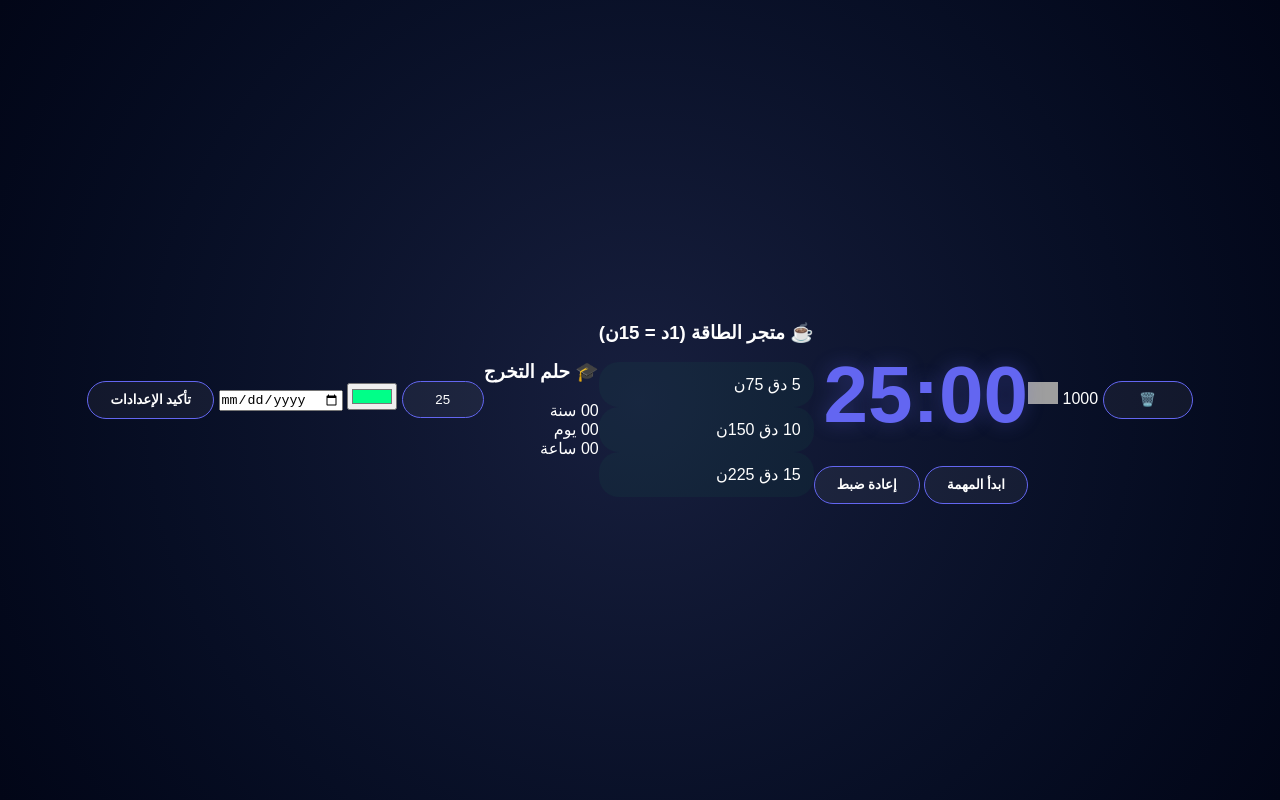
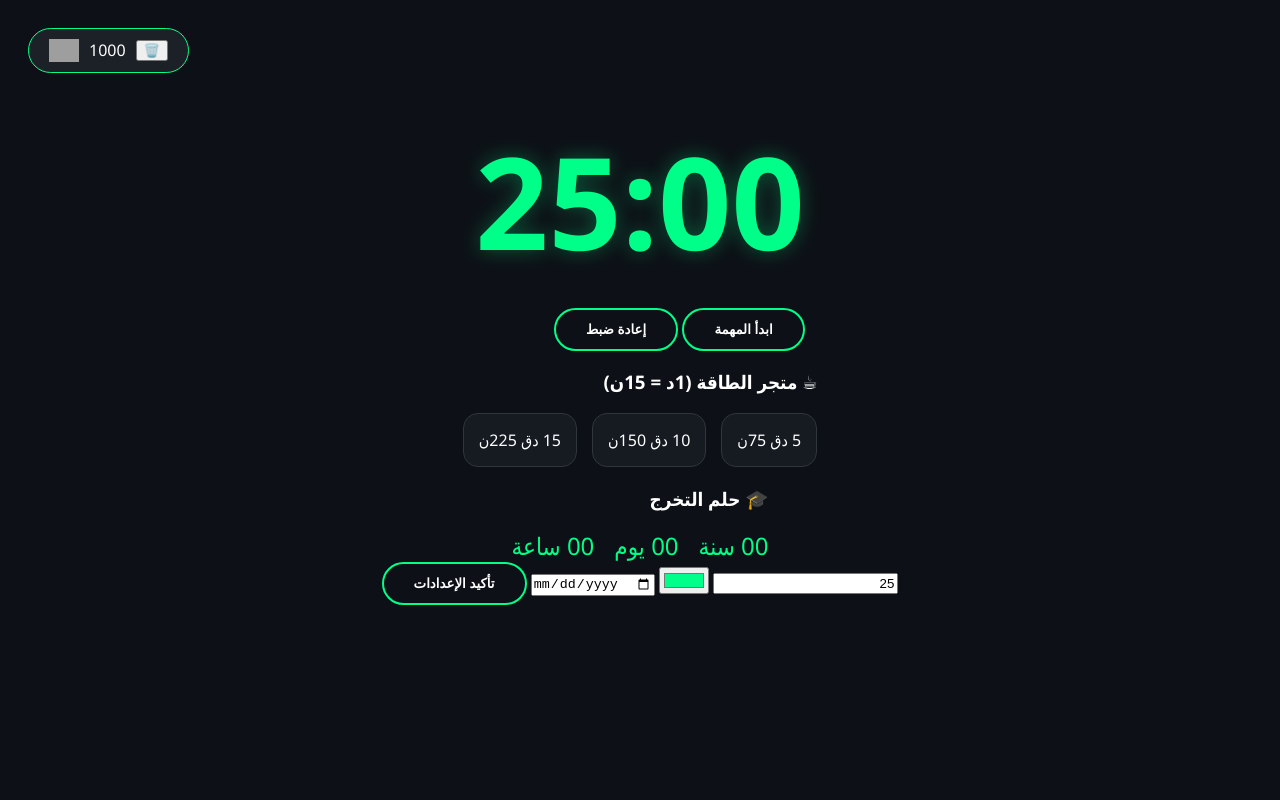
Before and after one commit to mlhmmmdwh505-sys/MMM, a plain HTML site: page index.html in a window 1280 px wide. Drawn offline with Linux system fonts and the light colour scheme; grey boxes are pictures that could not be loaded.

Commit message:
Update style.css

```diff
--- a/style.css
+++ b/style.css
@@ -1,89 +1,59 @@
-/* الألوان والأساسيات */
-:root { --primary: #6366f1; }
+:root {
+    --primary: #00ff88;
+    --bg: #0d1117;
+    --card: #161b22;
+    --text: #ffffff;
+}
 
 body {
-    background: #020617;
-    background-image: radial-gradient(circle at center, color-mix(in srgb, var(--primary) 10%, #0f172a), #020617);
-    font-family: 'Cairo', sans-serif; color: white;
-    height: 100vh; margin: 0; display: flex; justify-content: center; align-items: center;
-    overflow: hidden;
+    background-color: var(--bg);
+    color: var(--text);
+    font-family: 'Segoe UI', Tahoma, Geneva, Verdana, sans-serif;
+    display: flex;
+    flex-direction: column;
+    align-items: center;
+    padding: 20px;
 }
 
-.glass-card {
-    background: rgba(255, 255, 255, 0.03); backdrop-filter: blur(25px);
-    border-radius: 40px; width: 1050px; padding: 40px;
-    border: 1px solid rgba(255, 255, 255, 0.1); position: relative;
-    box-shadow: 0 40px 100px rgba(0,0,0,0.5);
+.top-bar { align-self: flex-end; margin-bottom: 20px; }
+.coins-container {
+    background: #1c2128;
+    padding: 10px 20px;
+    border-radius: 50px;
+    display: flex;
+    align-items: center;
+    gap: 10px;
+    border: 1px solid var(--primary);
 }
 
-/* النقاط الصغيرة (يمين) */
-.mini-score {
-    position: absolute; top: 25px; right: 35px;
-    background: rgba(255, 215, 0, 0.1); padding: 6px 18px;
-    border-radius: 50px; border: 1px solid rgba(255, 215, 0, 0.3);
-    color: #ffd700; display: flex; align-items: center; gap: 12px;
-    font-weight: bold; font-size: 18px; z-index: 10;
+#pomoDisplay {
+    font-size: 8rem;
+    color: var(--primary);
+    margin: 20px 0;
+    text-shadow: 0 0 20px rgba(0, 255, 136, 0.3);
 }
 
-.reset-mini {
-    background: none !important; border: none !important; color: #ff4444 !important;
-    cursor: pointer; font-size: 14px; opacity: 0.6; padding: 0 !important; min-width: auto !important;
-}
-.reset-mini:hover { opacity: 1; transform: scale(1.2); }
-
-.date-tag { position: absolute; top: 30px; left: 35px; font-size: 14px; color: #64748b; }
-
-/* التنسيق العام للأزرار والكبسولات */
-header { text-align: center; margin-bottom: 35px; }
-.settings-bar { display: flex; justify-content: center; gap: 20px; align-items: flex-end; }
-.input-group { display: flex; flex-direction: column; gap: 5px; font-size: 12px; color: #94a3b8; }
-
-button {
-    background: rgba(255, 255, 255, 0.05) !important; color: white !important;
-    border: 1px solid var(--primary) !important; padding: 10px 22px;
-    border-radius: 50px !important; cursor: pointer; font-weight: bold;
-    transition: 0.3s; font-family: 'Cairo'; min-width: 90px;
-}
-button:hover { background: var(--primary) !important; box-shadow: 0 0 15px var(--primary); }
-
-/* إخفاء الأسهم في الدقائق */
-input[type="number"]::-webkit-inner-spin-button,
-input[type="number"]::-webkit-outer-spin-button { -webkit-appearance: none; margin: 0; }
-
-input[type="number"] {
-    background: rgba(255, 255, 255, 0.05); border: 1px solid var(--primary);
-    border-radius: 50px; color: white; padding: 10px; text-align: center; width: 60px;
+.btn-start, .btn-reset, .btn-save {
+    padding: 12px 30px;
+    border-radius: 25px;
+    border: 2px solid var(--primary);
+    background: transparent;
+    color: white;
+    cursor: pointer;
+    font-weight: bold;
+    transition: 0.3s;
 }
 
-/* الـ Grid والمسافات */
-.dashboard-grid { display: flex; gap: 40px; }
-.side-col, .main-col { flex: 1; display: flex; flex-direction: column; gap: 35px; }
-.info-card {
-    background: rgba(255,255,255,0.02); padding: 30px; border-radius: 35px;
-    border: 1px solid rgba(255,255,255,0.05); text-align: center;
+.btn-start:hover { background: var(--primary); color: black; }
+
+.shop-items { display: flex; gap: 15px; margin-top: 15px; }
+.item {
+    background: var(--card);
+    padding: 15px;
+    border-radius: 15px;
+    border: 1px solid #30363d;
+    cursor: pointer;
 }
+.item:hover { border-color: var(--primary); transform: translateY(-5px); }
 
-#pomoDisplay { font-size: 80px; font-weight: 800; color: var(--primary); margin-bottom: 25px; text-shadow: 0 0 20px rgba(99, 102, 241, 0.3); }
-.pomo-actions { display: flex; justify-content: center; gap: 15px; }
-
-/* خانة المهام الطويلة جداً */
-.input-section { display: flex; gap: 15px; margin-bottom: 20px; width: 100%; }
-.input-section input {
-    flex: 4; background: rgba(255,255,255,0.05) !important;
-    border: 1px solid rgba(255,255,255,0.1) !important;
-    padding: 12px 25px; border-radius: 50px !important; color: white; outline: none;
-}
-.input-section input:focus { border-color: var(--primary) !important; }
-.btn-add { flex: 1; font-size: 22px; padding: 0 !important; height: 48px; }
-
-/* قائمة المهام */
-ul { list-style: none; padding: 0; max-height: 150px; overflow-y: auto; text-align: right; }
-li { background: rgba(255,255,255,0.03); padding: 12px 20px; border-radius: 15px; margin-bottom: 10px; display: flex; justify-content: space-between; align-items: center; border: 1px solid rgba(255,255,255,0.05); }
-
-.modern-timer { display: flex; justify-content: space-around; margin-top: 15px; }
-.unit span { font-size: 32px; font-weight: 800; color: var(--primary); display: block; }
-.unit label { font-size: 12px; color: #64748b; }
-
-.store-grid { display: flex; gap: 10px; margin-top: 15px; }
-.item { flex: 1; background: rgba(34, 197, 94, 0.05); padding: 12px; border-radius: 20px; cursor: pointer; border: 1px solid transparent; transition: 0.3s; }
-.item:hover { border-color: #22c55e; background: rgba(34, 197, 94, 0.1); transform: scale(1.05); }
+.countdown { display: flex; gap: 20px; font-size: 1.5rem; color: var(--primary); }
```
